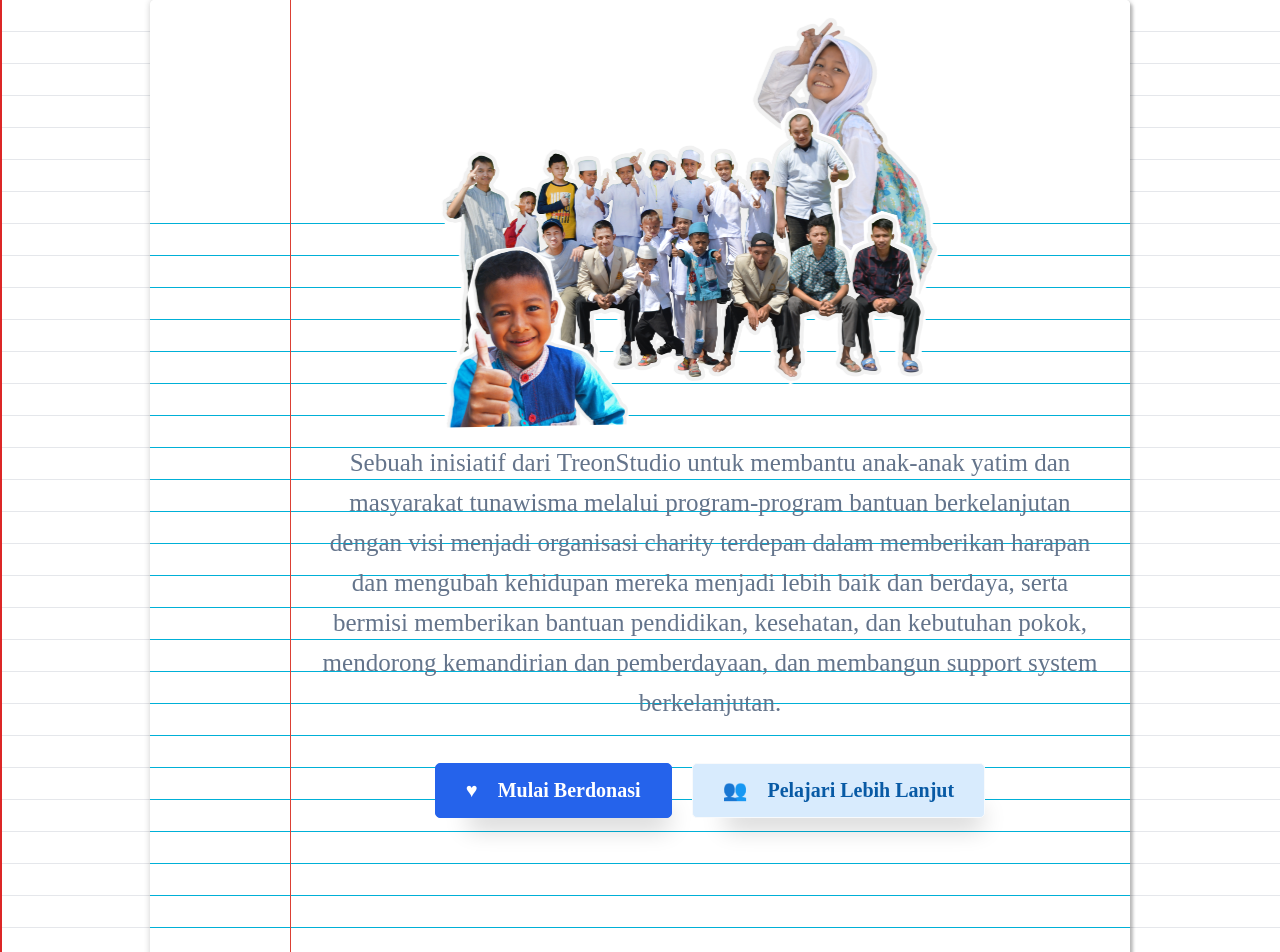
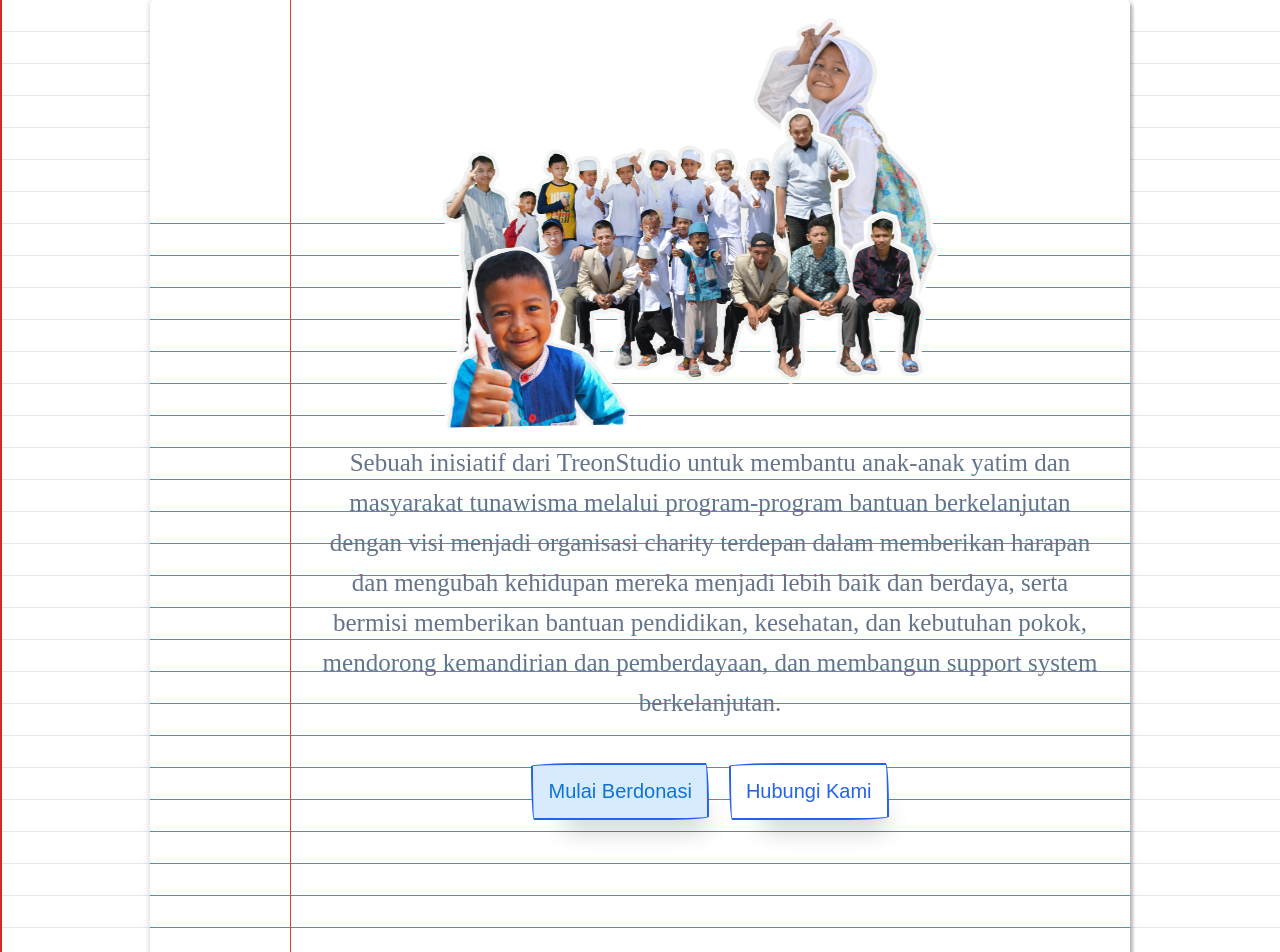
Before and after one commit to Treon-Studio/munaqadh, a SvelteKit app: page / in a window 1280 px wide. Shown: the top 952 px of the page. Built offline with nearby package versions, Linux system fonts and the light colour scheme.

Commit message:
feat: change primary color

```diff
--- a/src/app.css
+++ b/src/app.css
@@ -2,7 +2,7 @@
 
 @import url('https://fonts.googleapis.com/css2?family=Caveat:wght@400;500;600;700&family=Patrick+Hand:wght@400&display=swap');
 @import url('https://fonts.googleapis.com/css?family=Reenie+Beanie');
-
+@import url("https://fonts.googleapis.com/css?family=Neucha|Patrick+Hand+SC&display=swap");
 @custom-variant dark (&:is(.dark *));
 
 :root {
@@ -53,8 +53,8 @@
   --card-foreground: #f8fafc;
   --popover: #1e293b;
   --popover-foreground: #f8fafc;
-  --primary: #3b82f6;
-  --primary-foreground: #f8fafc;
+--primary: #3b82f6;
+--primary-foreground: #f8fafc;
   --secondary: #1e293b;
   --secondary-foreground: #f8fafc;
   --muted: #1e293b;
@@ -410,15 +410,14 @@ html {
 /**
   Global PaperCSS Config
 */
-@import url("https://fonts.googleapis.com/css?family=Neucha|Patrick+Hand+SC&display=swap");
 html {
-  --primary: #41403e;
+  --primary: #0b74d5;
   --secondary: #0b74d5;
   --success: #86a361;
   --warning: #ddcd45;
   --danger: #a7342d;
   --muted: #868e96;
-  --primary-light: #cdcccb;
+  --primary-light: #d8ebfd;
   --secondary-light: #d8ebfd;
   --success-light: #d5dfc8;
   --warning-light: #f5f0c6;
@@ -451,7 +450,7 @@ html {
   --main-background: white;
   --main-background-light: white;
   --black: black;
-  --primary-text: #272625;
+  --primary-text: #0b74d5;
   --secondary-text: #085aa5;
   --success-text: #4a5a35;
   --warning-text: #746a15;
--- a/src/components/home/hero.svelte
+++ b/src/components/home/hero.svelte
@@ -9,13 +9,11 @@
         Sebuah inisiatif dari TreonStudio untuk membantu anak-anak yatim dan masyarakat tunawisma melalui program-program bantuan berkelanjutan dengan visi menjadi organisasi charity terdepan dalam memberikan harapan dan mengubah kehidupan mereka menjadi lebih baik dan berdaya, serta bermisi memberikan bantuan pendidikan, kesehatan, dan kebutuhan pokok, mendorong kemandirian dan pemberdayaan, dan membangun support system berkelanjutan.
       </p>
       <div class="flex flex-col sm:flex-row gap-4 justify-center mb-12">
-        <button class="btn">
-          <span style="margin-right: 0.5rem">♥</span>
+        <button class="paper-btn btn-primary text-white">
           Mulai Berdonasi
         </button>
-        <button class="btn btn-secondary">
-          <span style="margin-right: 0.5rem">👥</span>
-          Pelajari Lebih Lanjut
+        <button class="paper-btn btn-primary-outline">
+          Hubungi Kami
         </button>
       </div>
     </div>
```
